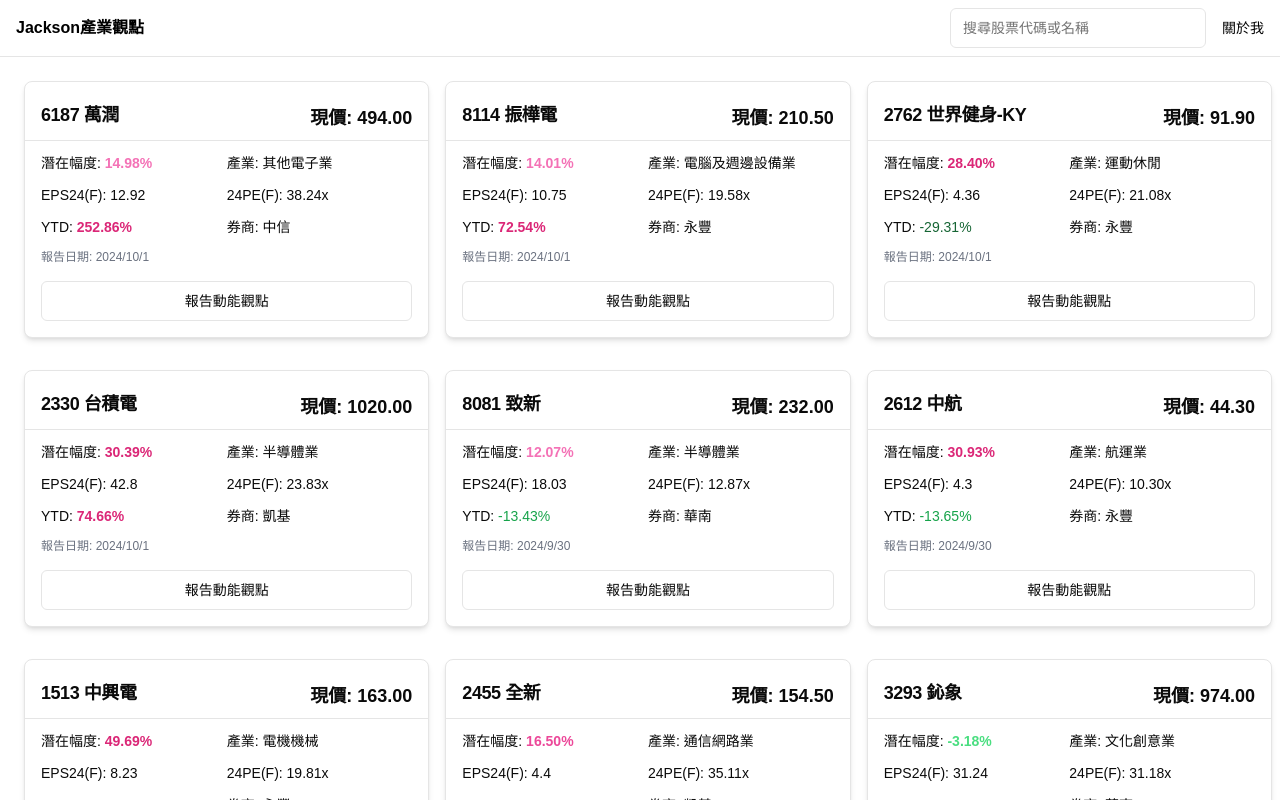
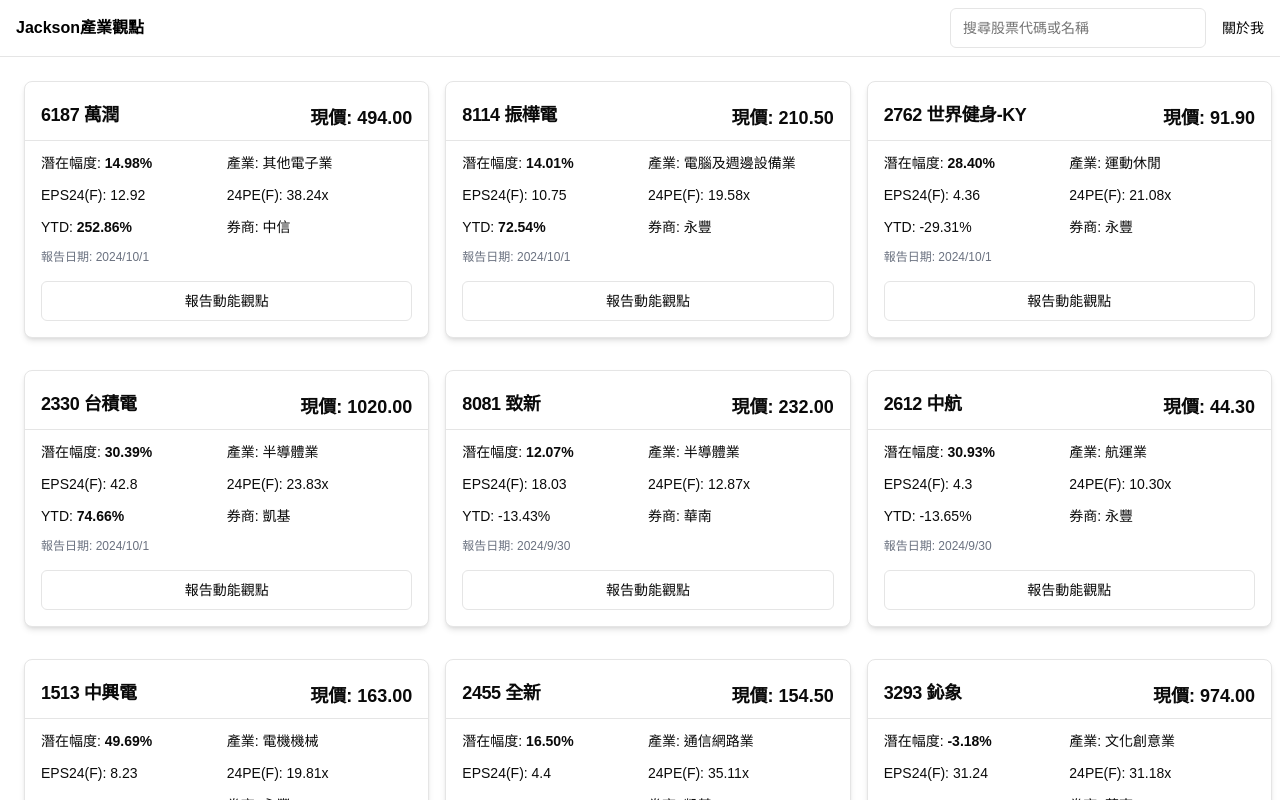
Before and after one commit to sisyphusla/jackson-tseng, a Next.js app: page / in a window 1280 px wide. Shown: the top 800 px of the page. Built offline with nearby package versions, Linux system fonts and the light colour scheme.

Commit message:
refactor:抽出getColorClass共用

```diff
--- a/src/app/[stockCode]/report/page.tsx
+++ b/src/app/[stockCode]/report/page.tsx
@@ -5,6 +5,7 @@ import { InfoCard } from '@/components/InfoCard';
 import { fetchStocks } from '@/lib/api/fetchStocks';
 import { BaseStockData } from '@/types/stock';
 import { notFound } from 'next/navigation';
+import { getColorClass } from '@/lib/utils';
 
 export const revalidate = 3600 * 4; // 4 hours
 
@@ -25,35 +26,6 @@ export default async function StockReportPage({
   if (!stock) {
     notFound();
   }
-
-  const getColorClass = (value: string, isGrowth = false) => {
-    const numValue = parseFloat(value.replace('%', ''));
-    if (isNaN(numValue)) return '';
-
-    if (isGrowth) {
-      if (numValue > 0) {
-        if (numValue > 20) return 'text-pink-600 font-bold';
-        if (numValue > 15) return 'text-pink-500 font-bold';
-        if (numValue > 10) return 'text-pink-400 font-bold';
-        if (numValue > 5) return 'text-pink-300 font-bold';
-        return 'text-pink-200 font-bold';
-      } else if (numValue < 0) {
-        if (numValue < -20) return 'text-green-800';
-        if (numValue < -15) return 'text-green-700';
-        if (numValue < -10) return 'text-green-600';
-        if (numValue < -5) return 'text-green-500';
-        return 'text-green-400 font-bold';
-      }
-    } else {
-      return numValue > 0
-        ? 'text-red-500 font-bold'
-        : numValue < 0
-        ? 'text-green-500'
-        : '';
-    }
-
-    return '';
-  };
 
   return (
     <div className="container mx-auto p-6 min-h-[calc(100vh-3.5rem)]">
--- a/src/components/Footer.tsx
+++ b/src/components/Footer.tsx
@@ -3,13 +3,13 @@ import Link from 'next/link';
 const Footer = () => {
   return (
     <footer className="supports-backdrop-blur:bg-background/60 bottom-0 z-50 w-full border-t bg-background/95 backdrop-blur">
-      <div className="container mx-auto flex h-14 items-center justify-center">
+      <div className="container mx-auto flex h-14 items-center justify-center ">
         <Link
           href="https://linktr.ee/jacksontseng"
-          className="flex items-center space-x-2"
+          className="flex items-center space-y-2 text-center"
           target="_blank"
         >
-          <span className="font-bold">
+          <span className="font-bold text-sm">
             報價並非的即時報價，所提供資訊均僅供參考，不宜做為買賣依據之用。
           </span>
         </Link>
--- a/src/components/StockCard.tsx
+++ b/src/components/StockCard.tsx
@@ -1,8 +1,9 @@
-import Link from 'next/link';
+import { useCallback } from 'react';
 import { Card, CardContent, CardHeader, CardTitle } from '@/components/ui/card';
 import { Button } from '@/components/ui/button';
 import { Separator } from '@/components/ui/separator';
 import { BaseStockData, getStockWithDefaults } from '@/types/stock';
+import { getColorClass } from '@/lib/utils';
 
 export function StockCard(props: BaseStockData) {
   const stock = getStockWithDefaults(props);
@@ -19,28 +20,14 @@ export function StockCard(props: BaseStockData) {
     YTD,
   } = stock;
 
-  const getColorClass = (value: string, isGrowth = false) => {
-    const numValue = parseFloat(value.replace('%', ''));
-    if (isNaN(numValue)) return '';
-
-    if (isGrowth) {
-      if (numValue > 0) {
-        if (numValue > 20) return 'text-pink-600 font-bold';
-        if (numValue > 15) return 'text-pink-500 font-bold';
-        if (numValue > 10) return 'text-pink-400 font-bold';
-        if (numValue > 5) return 'text-pink-300 font-bold';
-        return 'text-pink-200 font-bold';
-      } else if (numValue < 0) {
-        if (numValue < -20) return 'text-green-800';
-        if (numValue < -15) return 'text-green-700';
-        if (numValue < -10) return 'text-green-600';
-        if (numValue < -5) return 'text-green-500';
-        return 'text-green-400 font-bold';
-      }
-    }
-
-    return '';
-  };
+  const handleClick = useCallback(
+    (e: React.MouseEvent<HTMLAnchorElement>) => {
+      e.preventDefault();
+      console.log(`Navigating to /${stockCode}/report`);
+      window.location.href = `/${stockCode}/report`;
+    },
+    [stockCode]
+  );
 
   return (
     <Card className="w-full m-2 shadow-md">
@@ -77,11 +64,11 @@ export function StockCard(props: BaseStockData) {
           </span>
         </div>
         <div className="mt-4">
-          <Link href={`/${stockCode}/report`} passHref>
+          <a href={`/${stockCode}/report`} onClick={handleClick}>
             <Button variant="outline" className="w-full">
               報告動能觀點
             </Button>
-          </Link>
+          </a>
         </div>
       </CardContent>
     </Card>
--- a/src/components/StockList.tsx
+++ b/src/components/StockList.tsx
@@ -1,27 +1,63 @@
 'use client';
 
+import React, { useState, useCallback, useRef, useEffect } from 'react';
 import { BaseStockData } from '@/types/stock';
 import { StockCard } from '@/components/StockCard';
-import useSWR from 'swr';
-
-const fetcher = (url: string) => fetch(url).then((res) => res.json());
 
 export default function StockList({
   initialStocks,
 }: {
   initialStocks: BaseStockData[];
 }) {
-  const { data: stocks } = useSWR<BaseStockData[]>('/api/stocks', fetcher, {
-    fallbackData: initialStocks,
-    revalidateOnFocus: false,
-    revalidateOnReconnect: false,
-  });
+  const [visibleStocks, setVisibleStocks] = useState<BaseStockData[]>([]);
+  const [isLoading, setIsLoading] = useState(false);
+
+  const loadMoreStocks = useCallback(() => {
+    if (isLoading) return;
+
+    setIsLoading(true);
+    console.log('Loading more stocks...');
+    const currentLength = visibleStocks.length;
+    const nextBatch = initialStocks.slice(currentLength, currentLength + 30);
+
+    setVisibleStocks((prevStocks) => {
+      const newStocks = [...prevStocks, ...nextBatch];
+      console.log(`Visible stocks count: ${newStocks.length}`);
+      return newStocks;
+    });
+
+    setIsLoading(false);
+  }, [initialStocks, visibleStocks, isLoading]);
+
+  useEffect(() => {
+    if (visibleStocks.length === 0) {
+      loadMoreStocks();
+    }
+  }, [loadMoreStocks]);
+
+  useEffect(() => {
+    const handleScroll = () => {
+      if (
+        window.innerHeight + window.scrollY >=
+        document.body.offsetHeight - 500
+      ) {
+        loadMoreStocks();
+      }
+    };
+
+    window.addEventListener('scroll', handleScroll);
+    return () => window.removeEventListener('scroll', handleScroll);
+  }, [loadMoreStocks]);
 
   return (
     <div className="grid grid-cols-1 md:grid-cols-2 lg:grid-cols-3 gap-4">
-      {stocks?.map((stock: BaseStockData, index: number) => (
-        <StockCard key={stock.stockCode || index} {...stock} />
+      {visibleStocks.map((stock: BaseStockData, index: number) => (
+        <StockCard
+          key={`${stock.stockCode}-${stock.stockName}-${index}`}
+          {...stock}
+        />
       ))}
+      {isLoading && <div>Loading more stocks...</div>}
     </div>
   );
 }
--- a/src/lib/utils.ts
+++ b/src/lib/utils.ts
@@ -4,3 +4,32 @@ import { twMerge } from 'tailwind-merge';
 export function cn(...inputs: ClassValue[]) {
   return twMerge(clsx(inputs));
 }
+
+export function getColorClass(value: string, isGrowth = false): string {
+  const numValue = parseFloat(value.replace('%', ''));
+  if (isNaN(numValue)) return '';
+
+  if (isGrowth) {
+    if (numValue > 0) {
+      if (numValue > 20) return 'text-pink-600 font-bold';
+      if (numValue > 15) return 'text-pink-500 font-bold';
+      if (numValue > 10) return 'text-pink-400 font-bold';
+      if (numValue > 5) return 'text-pink-300 font-bold';
+      return 'text-pink-200 font-bold';
+    } else if (numValue < 0) {
+      if (numValue < -20) return 'text-green-800';
+      if (numValue < -15) return 'text-green-700';
+      if (numValue < -10) return 'text-green-600';
+      if (numValue < -5) return 'text-green-500';
+      return 'text-green-400 font-bold';
+    }
+  } else {
+    return numValue > 0
+      ? 'text-red-500 font-bold'
+      : numValue < 0
+      ? 'text-green-500'
+      : '';
+  }
+
+  return '';
+}
```
